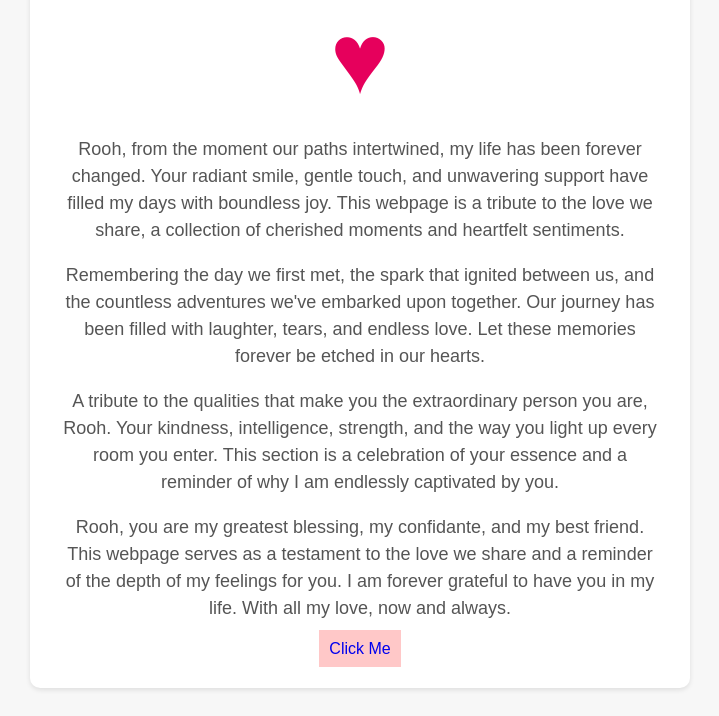
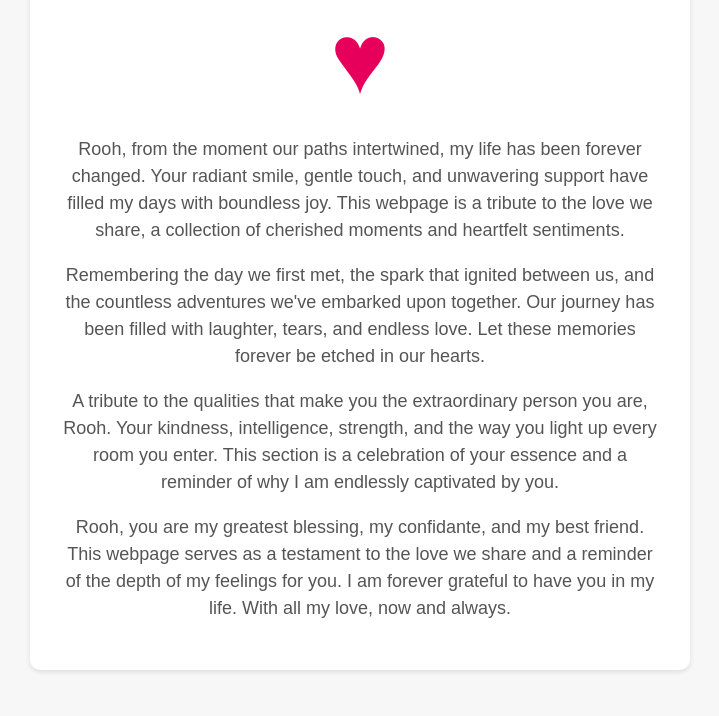
Before and after one commit to MjJuneja/mjjuneja.github.io, a plain HTML site: page rooh.html in a window 1280 px wide. Shown: the part 137-853 px from the top of the page, without its empty margins (280-999 px from the left). Drawn offline with Linux system fonts and the light colour scheme.

Commit message:
Update rooh.html

```diff
--- a/rooh.html
+++ b/rooh.html
@@ -43,14 +43,5 @@
     <p>A tribute to the qualities that make you the extraordinary person you are, Rooh. Your kindness, intelligence, strength, and the way you light up every room you enter. This section is a celebration of your essence and a reminder of why I am endlessly captivated by you.</p>
     <p>Rooh, you are my greatest blessing, my confidante, and my best friend. This webpage serves as a testament to the love we share and a reminder of the depth of my feelings for you. I am forever grateful to have you in my life. With all my love, now and always.</p>
 
-<a style="
-    background: rgb(255,200,200);
-    border: 0;
-    padding: 10px;
-    color:'black';
-    text-decoration: none;
-" href="/drag-me">Click Me</a>
-  </div>
-
 
 </body></html>
```
